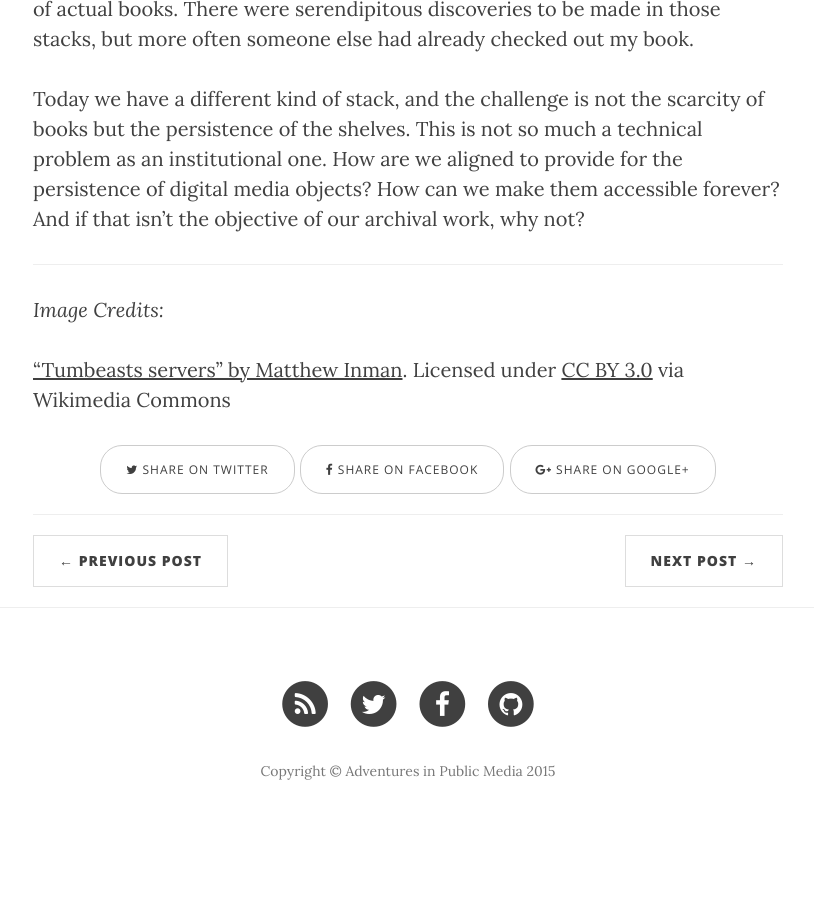
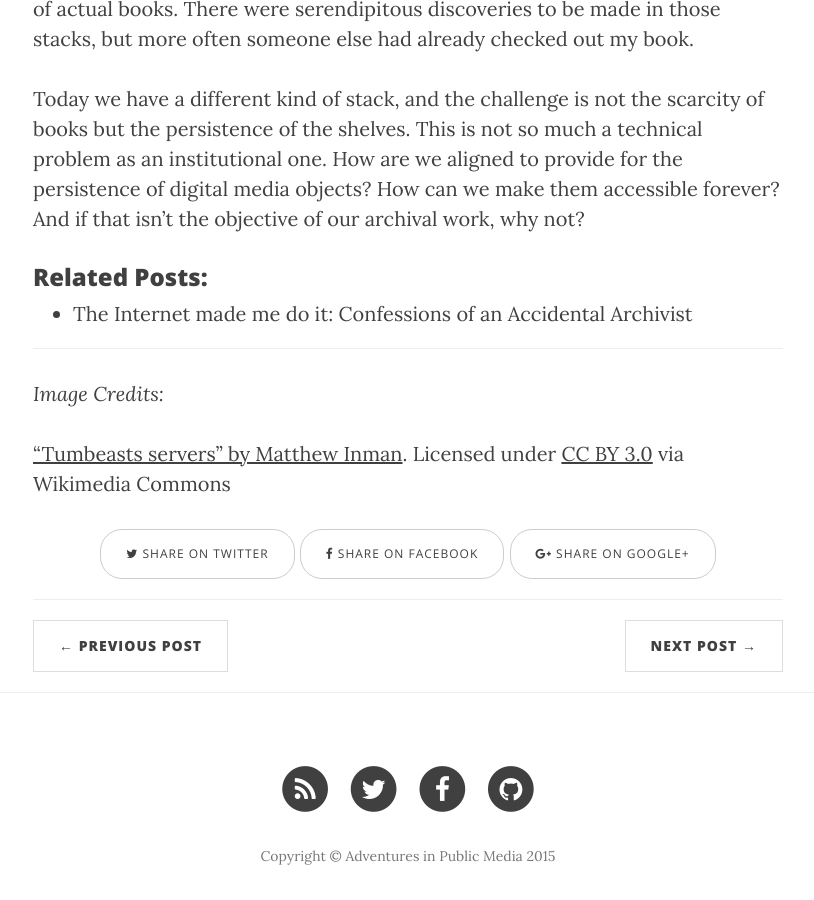
Before and after one commit to jackbrighton/jackbrighton.github.io, a Jekyll site: the page built from _posts/2015-05-10-archive-not-found.markdown, in a window 1280 px wide and 900 px high, scrolled down 8023 px. Shown: the whole window, without its empty margins (232-1046 px from the left). Built offline with Jekyll 4.4.1, drawn with Linux system fonts in a browser that asks for light colours; nearby versions of some CDN libraries; before the commit the page ends 8870 px from its top, so only the background shows below that.

Commit message:
add related post

```diff
--- a/_posts/2015-05-10-archive-not-found.markdown
+++ b/_posts/2015-05-10-archive-not-found.markdown
@@ -120,6 +120,10 @@ Twenty years ago we considered the web a novel thing. We still browsed the physi
 
 Today we have a different kind of stack, and the challenge is not the scarcity of books but the persistence of the shelves. This is not so much a technical problem as an institutional one. How are we aligned to provide for the persistence of digital media objects? How can we make them accessible forever? And if that isn’t the objective of our archival work, why not?
 
+### Related Posts:
+
+- [The Internet made me do it: Confessions of an Accidental Archivist](http://jackbrighton.github.io/2015/05/16/confessions/)
+
 ***
 *Image Credits:*
 
```
